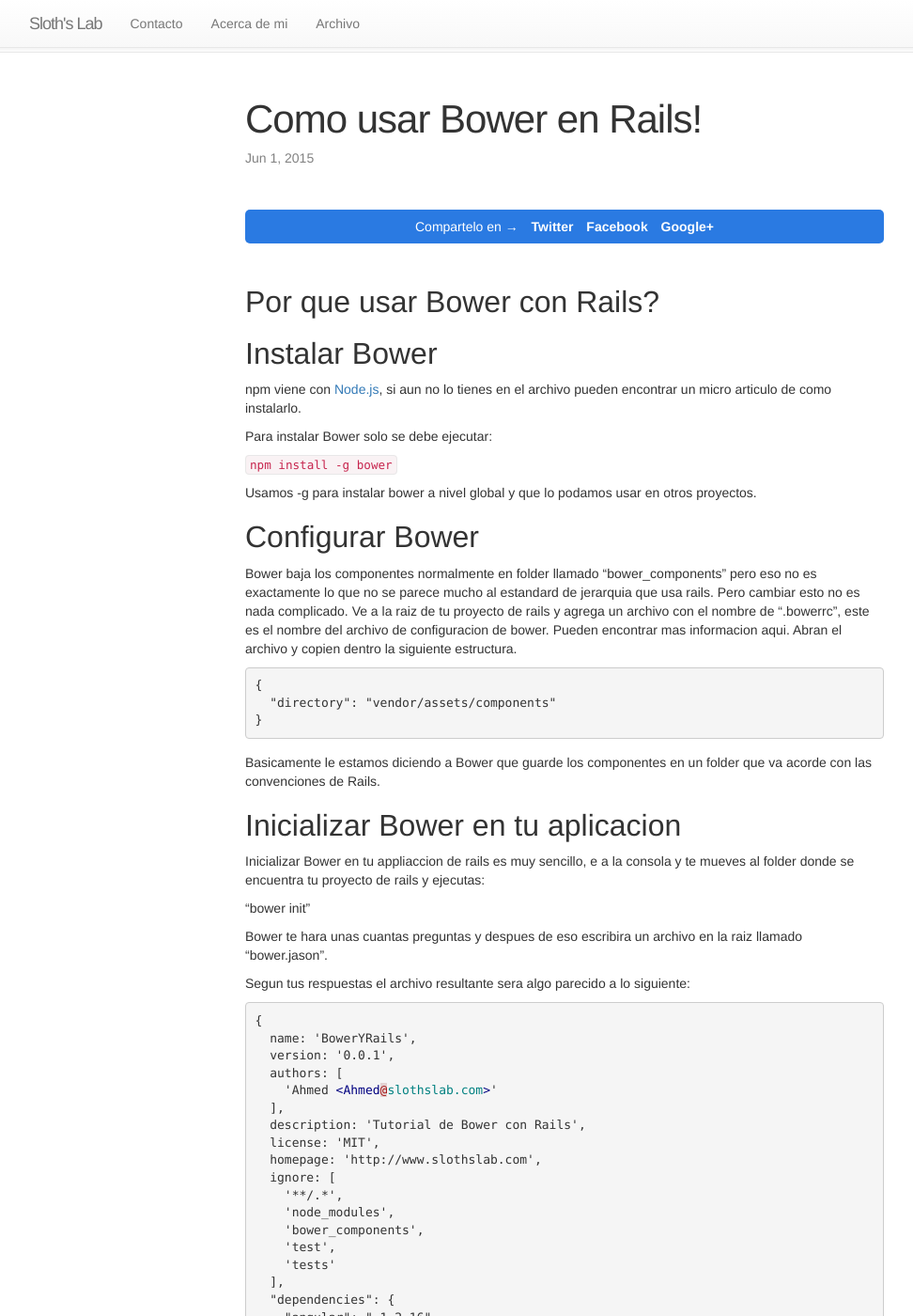
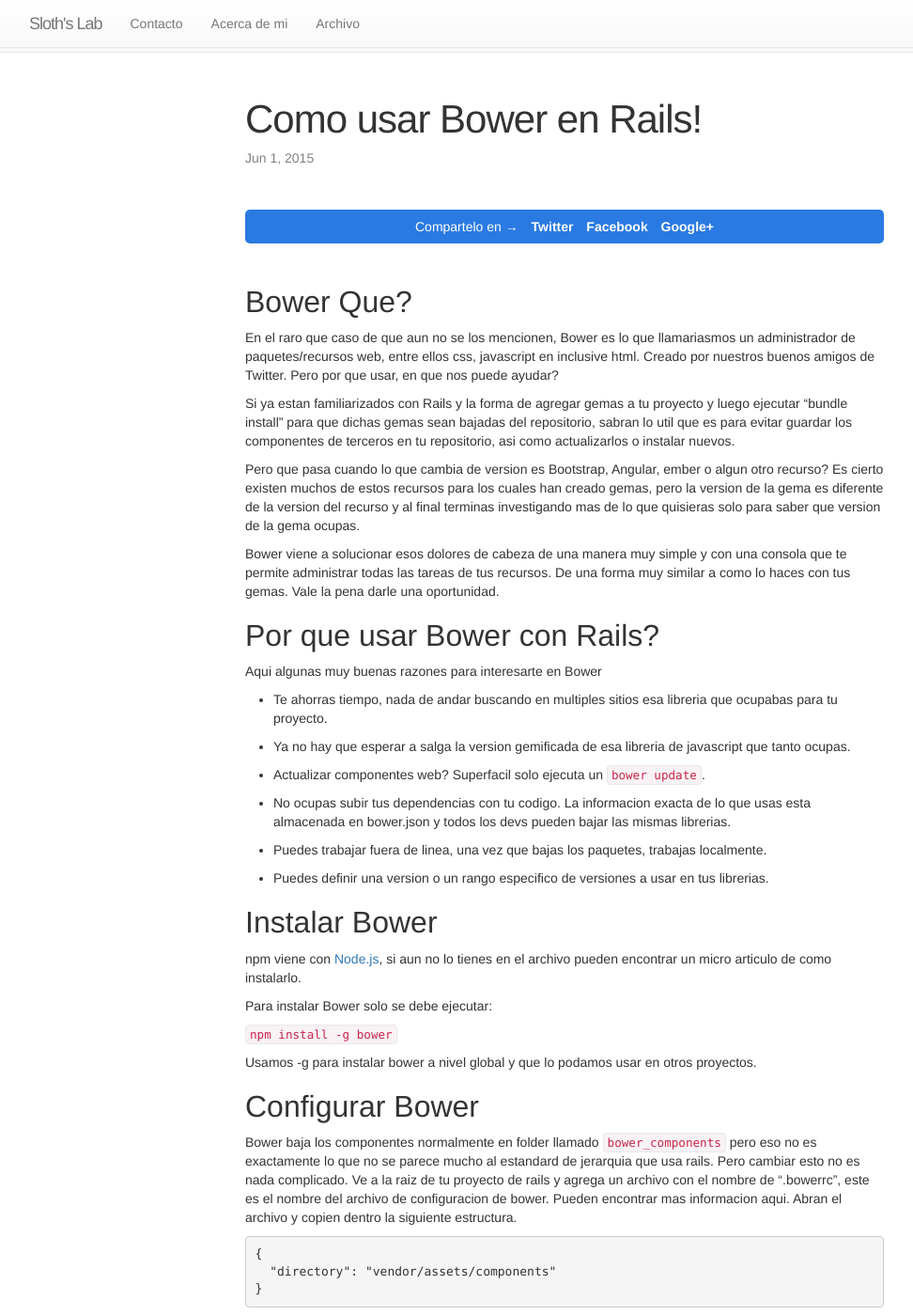
Before and after one commit to asomarribasd/asomarribasd.github.io, a Jekyll site: the page built from _posts/2015-06-01-bower-con-rails.markdown, in a window 1280 px wide and 1400 px high. Shown: the whole window at 94% size, without its empty margins (39-1011 px from the left). Built offline with Jekyll 4.4.1, drawn with Linux system fonts in a browser that asks for light colours; nearby versions of some CDN libraries; some of the changed text lies outside the part shown.

Commit message:
Fix Post content

```diff
--- a/_posts/2015-06-01-bower-con-rails.markdown
+++ b/_posts/2015-06-01-bower-con-rails.markdown
@@ -7,7 +7,34 @@
 ---
 
 
+## Bower Que?
+
+En el raro que caso de que aun no se los mencionen, Bower es lo que llamariasmos un administrador de paquetes/recursos web, entre ellos css, javascript en inclusive html.
+Creado por nuestros buenos amigos de Twitter. Pero por que usar, en que nos puede ayudar?
+
+Si ya estan familiarizados con Rails y la forma de agregar gemas a tu proyecto y luego ejecutar "bundle install" para que dichas gemas sean bajadas del repositorio, sabran lo util que es para evitar guardar los componentes de terceros en tu repositorio, asi como actualizarlos o instalar nuevos.
+
+Pero que pasa cuando lo que cambia de version es Bootstrap, Angular, ember o algun otro recurso? Es cierto existen muchos de estos recursos para los cuales han creado gemas, pero la version de la gema es diferente de la version del recurso y al final terminas investigando mas de lo que quisieras solo para saber que version de la gema ocupas.
+
+Bower viene a solucionar esos dolores de cabeza de una manera muy simple y con una consola que te permite administrar todas las tareas de tus recursos. De una forma muy similar a como lo haces con tus gemas.
+Vale la pena darle una oportunidad.
+
 ## Por que usar Bower con Rails?
+
+Aqui algunas muy buenas razones para interesarte en Bower
+
+- Te ahorras tiempo, nada de andar buscando en multiples sitios esa libreria que ocupabas para tu proyecto.
+
+- Ya no hay que esperar a salga la version gemificada de esa libreria de javascript que tanto ocupas.
+
+- Actualizar componentes web? Superfacil solo ejecuta un `bower update`.
+
+- No ocupas subir tus dependencias con tu codigo. La informacion exacta de lo que usas esta almacenada en  bower.json y todos los devs pueden bajar las mismas librerias.
+
+- Puedes trabajar fuera de linea, una vez que bajas los paquetes, trabajas localmente.
+
+- Puedes definir una version o un rango especifico de versiones a usar en tus librerias.
+
 
 ## Instalar Bower
 
@@ -21,7 +48,7 @@
 
 ## Configurar Bower
 
-Bower baja los componentes normalmente en folder llamado "bower_components" pero eso no es exactamente lo que no se parece mucho al estandard de jerarquia que usa rails.
+Bower baja los componentes normalmente en folder llamado `bower_components` pero eso no es exactamente lo que no se parece mucho al estandard de jerarquia que usa rails.
 Pero cambiar esto no es nada complicado. Ve a la raiz de tu proyecto de rails y agrega un archivo con el nombre de ".bowerrc", este es el nombre del archivo de configuracion de bower.
 Pueden encontrar mas informacion aqui.
 Abran el archivo y copien dentro la siguiente estructura.
@@ -40,7 +67,7 @@
 
 Inicializar Bower en tu appliaccion de rails es muy sencillo, e a la consola y te mueves al folder donde se encuentra tu proyecto de rails y ejecutas:
 
-"bower init"
+`bower init`
 
 Bower te hara unas cuantas preguntas y despues de eso escribira un archivo en la raiz llamado "bower.jason".
 
@@ -64,6 +91,10 @@
     'tests'
   ],
   "dependencies": {
+
+    "bootstrap": "latest",
+    "font-awesome": "latest",
+    "animate.css": "latest",
     "angular": "~1.2.16"
   }
 }
@@ -71,14 +102,48 @@
 {% endhighlight %}
 
 En este caso, si lo notan agregue como dependencia una unica libreria/componente, este es "angular".
-Basicamente esa declaracion indica que use la version  "1.2.16" o superior
+Basicamente esa declaracion indica que use la version  "1.2.16" o superior. Por otro lado en el caso de bootstrap, bower buscara la ultima version disponible y la bajara siempre.
 
 Ahora si ejecutas "bower install" bower bajara exactamente los componentes que declaraste en la seccion de dependencias.
-Bajandolo directamente desde el repositorio de Github al folder "vendor/assets/components".
+Bajandolo directamente desde el repositorio de Github al folder `vendor/assets/components`.
 
 ## Configurar Proyecto de Rails
 
+Ahora que tenemos a bower instalado y configurado en el folder del proyecto solo tenemos que
+informarle a Rails para que tome los componentes que bajaremos con bower.
+Para eso solo tienen que abrir el archivo `/config/application.rb` y agregar la linea:
+
+`config.assets.paths << Rails.root.join('vendor', 'assets', 'components')`
+
+Luego, para finalizar ve al archivo `application.js` que se encuentra en folder `/app/assets/javascripts`
+y agrega el comando require para cada libria que deseas incluir en el proyecto.
+En nuestro ejemplo usando Angular agregariamos.
+
+`//= require angular/angular`
+
+De una manera similar, si ocupas agregar librerias de css de algun framework como bootstrap
+puede agregar la siguiente linea al archivo `application.css` que se encuentra en el folder `/app/assets/css`.
+
+`*= require bootstrap/dist/css/bootstrap`
+
+De esta manera no tienes que preocuparte por las rutas de recursos Ruby se encargara de eso, solo tienes que dar las rutas internas dentro del componente.
+
+
 ## Notas Finales
 
+No les parece sorprendente lo facil que es integrar Bower con los proyectos de Ruby?
+Ahora podriamos listar, buscar e installar componentes del front end de la misma manera que lo hariamos con las gemas.
 
-Este tutorial esta basado en el blog que se encuetra [aqui](http://dotwell.io/taking-advantage-of-bower-in-your-rails-4-app/)
+Ahora podemos:
+
+    * Dejar de usar javascript gemificado al igual que frameworks css
+    * Ya no hay que adivinar que version del javascript esta en que version de la gema
+    * Ahorrarnos mucho tiempo manejando los scripts
+    * Dejar de subir librerias de terceros a nuestro codigo
+    * Opcionalmente mantener nuestras librerias actualizadas con la ultima version.
+    * Mas de 10.000 paquetes(javascript) a nuestra disposicion (y contando)
+    * Configurar Bower en nuestros proyectos en menos de 5 minutos
+
+
+Este tutorial esta basado en el blog que se encuentra [aqui](http://dotwell.io/taking-advantage-of-bower-in-your-rails-4-app/) el cual esta en ingles.
+Este otro [link](https://scotch.io/tutorials/manage-front-end-resources-with-bower) tambien ofrece otro punto de vista interesante
```
